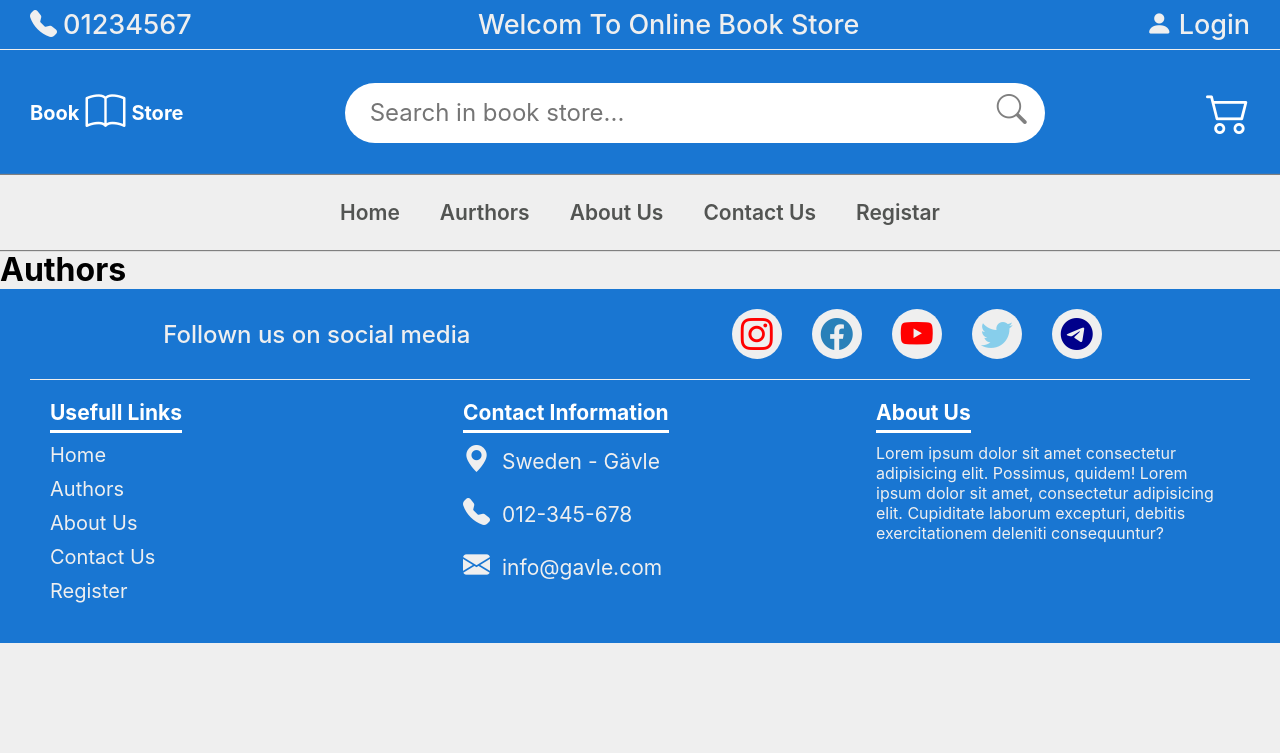
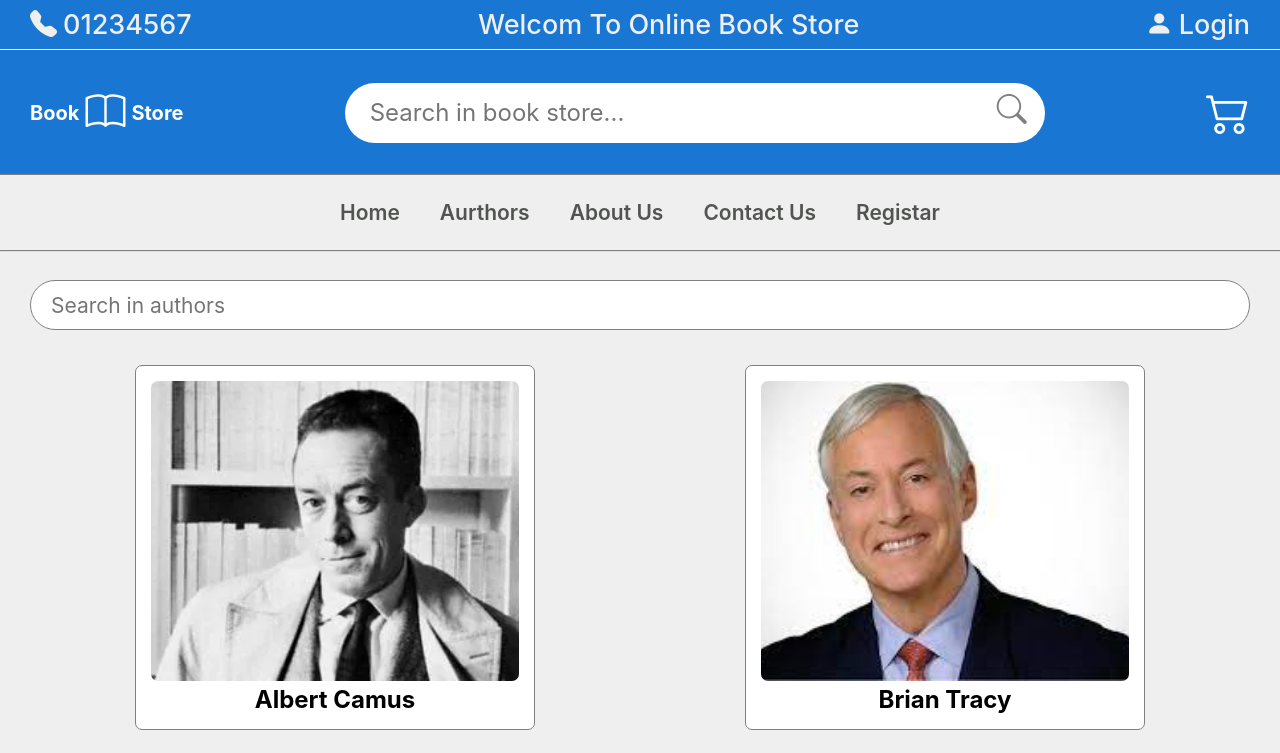
Before and after one commit to asom1989/book-store, a React (Vite) app: page /authors in a window 1280 px wide. Shown: the top 753 px of the page. Built offline with nearby package versions, Linux system fonts and the light colour scheme.

Commit message:
add authors page

```diff
--- /dev/null
+++ b/src/pages/Authors/Authors.css
@@ -0,0 +1,42 @@
+.authors {
+  padding: 30px;
+}
+
+.authors-search-wrapper {
+  margin-bottom: 30px;
+}
+
+.authors-search-wrapper input {
+  width: 100%;
+  height: 50px;
+  border: 1px solid gray;
+  border-radius: 50px;
+  padding: 10px 20px;
+  font-size: 21px;
+}
+
+.authors-wrapper {
+  display: flex;
+  align-items: center;
+  flex-wrap: wrap;
+  justify-content: space-around;
+}
+
+.author {
+  width: 400px;
+  height: 365px;
+  border: 1px solid gray;
+  padding: 15px;
+  margin: 5px;
+  margin-bottom: 20px;
+  border-radius: 7px;
+  background-color: white;
+  text-align: center;
+}
+
+.author-img {
+  width: 100%;
+  height: 300px;
+  object-fit: cover;
+  border-radius: 7px;
+}
--- a/src/pages/Authors/Authors.jsx
+++ b/src/pages/Authors/Authors.jsx
@@ -1,5 +1,38 @@
-function Authors() {
-  return <h1>Authors</h1>;
-}
+import "./Authors.css";
+import { useState } from "react";
+import { authors } from "../../assets/data/authors";
+
+const Authors = () => {
+  const [search, setSearch] = useState("");
+
+  //console.log(authors.filter(a => a.name.toLowerCase().includes(search)));
+
+  return (
+    <section className="authors">
+      <div className="authors-search-wrapper">
+        <input
+          value={search}
+          onChange={(e) => setSearch(e.target.value)}
+          type="search"
+          placeholder="Search in authors"
+        />
+      </div>
+      <div className="authors-wrapper">
+        {authors
+          .filter((a) => a.name.toLowerCase().includes(search))
+          .map((author) => (
+            <div key={author.id} className="author">
+              <img
+                src={author.image}
+                alt={author.name}
+                className="author-img"
+              />
+              <h2 className="author-name">{author.name}</h2>
+            </div>
+          ))}
+      </div>
+    </section>
+  );
+};
 
 export default Authors;
```
